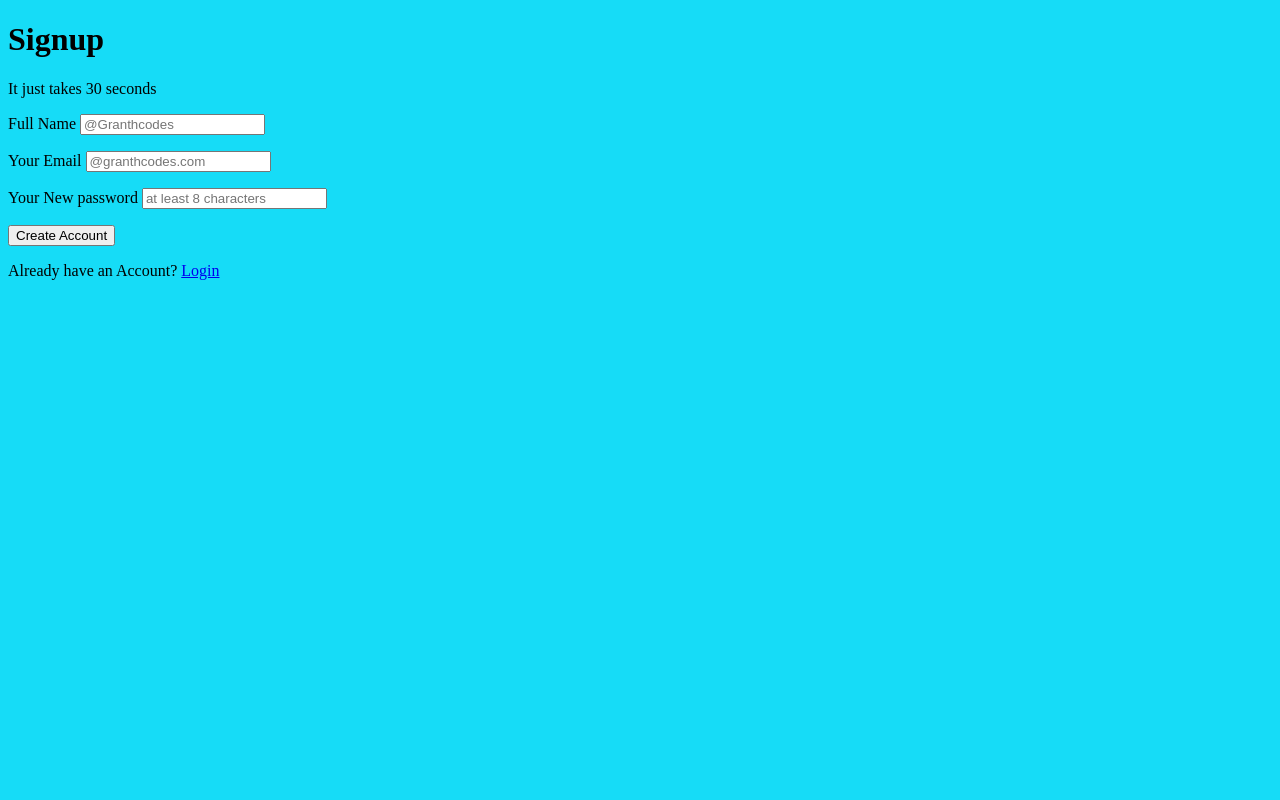
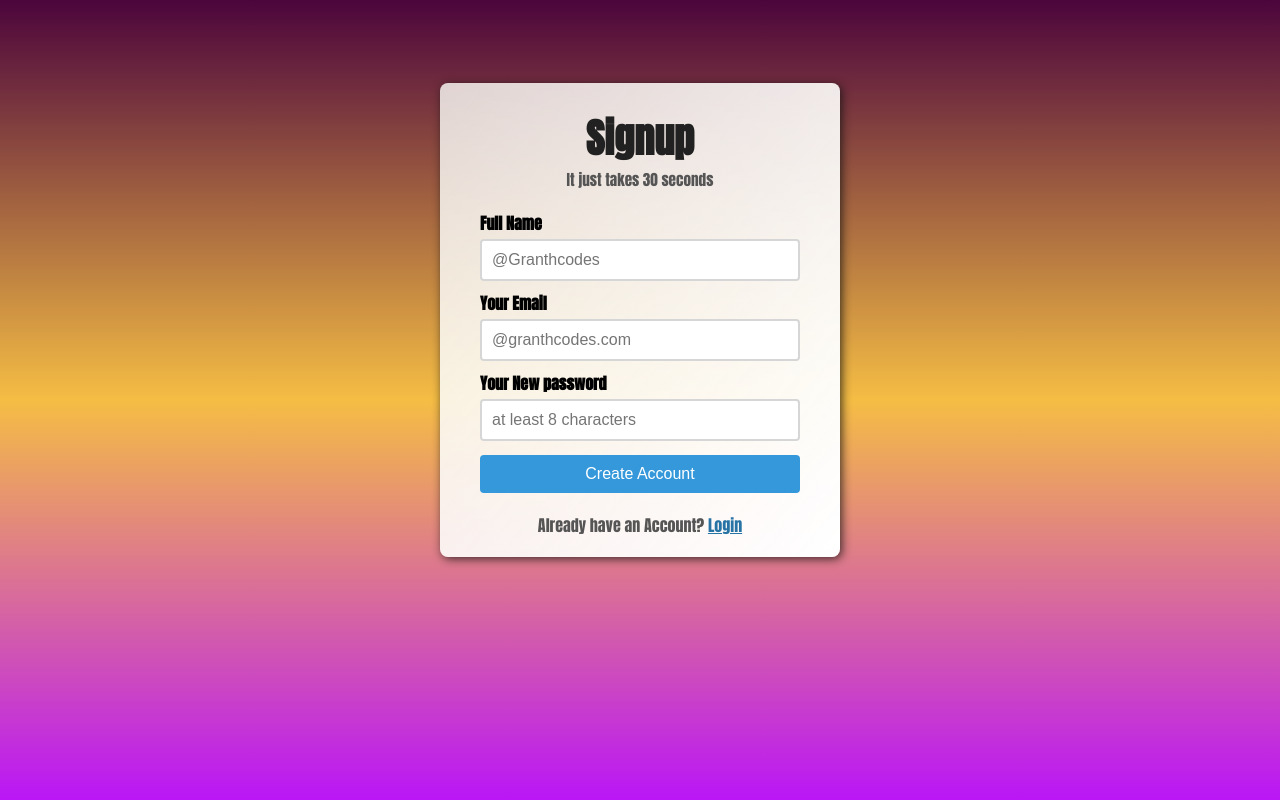
Before and after one commit to granthverma/CSS-BOOTCAMP, a plain HTML site: page signuppage/index.html in a window 1280 px wide. Drawn offline with Linux system fonts and the light colour scheme.

Commit message:
signup page

```diff
--- a/signuppage/style.css
+++ b/signuppage/style.css
@@ -1,5 +1,109 @@
 @import url('https://fonts.googleapis.com/css2?family=Anton&display=swap');
 
+*{
+    margin :0;
+    padding: 0;
+    box-sizing: border-box;
+}
+
+body {
+        font-family: 'Anton', sans-serif;
+}
+
+.outer-box{
+    width: 100vw;
+    height: 100vh;
+    background:linear-gradient(#4c053c ,#f5bd44 ,rgb(186, 22, 246)) ;
+}
+.inner-box {
+    width: 400px;
+    margin :0 auto;
+    position: relative;
+    top:40%;
+    transform: translateY(-50%);
+    padding: 20px 40px;
+    background: linear-gradient(to top left ,#ffffffff ,#f7f6f1d4);
+    backdrop-filter: blur(8px);
+    border-radius: 8px;
+    box-shadow: 2px 2px 10px #131312c9;
+    z-index:1;
+
+}
+
+.signup-header h1{
+    font-size: 2.5rem;
+    color: #212121;
+    text-align: center;
+}
+
+.signup-header{
+    font-size:0.95rem;
+    color :#555;
+    margin-top: 5px;
+    text-align: center;
+}
+.signup-body {
+    margin :20px 0;
+
+}
+
+.signup-body p{
+    margin:10px 0 ;
+
+}
+
+.signup-body p label {
+    display: block;
+    font-weight: bold;
+}
 
 
-body { background-color: rgb(22, 220, 247 , 180)};
+.signup-body p input {
+     width: 100%;
+     padding: 10px;
+     border:2px solid #cccc;
+     border-radius:4px ;
+     font-size :1rem ;
+     margin-top: 4px;
+
+}
+ .signup-body p input[type="submit"]{
+background-color: #3498db;
+border: none;
+color: white;
+cursor: pointer;
+
+ }
+
+
+ .signup-body p input[type="submit"]:hover{
+    background-color: #2773a5;
+ }
+
+ .signup-footer p{
+    color: #555;
+    text-align: center;
+ }
+
+ .signup-footer p a{
+    color: #2773a5;
+ }
+
+ /* .circle{
+    width: 100px;
+    height: 100px;
+    border-radius: 50px;
+    background: linear-gradient(to  top right #080808 ,#de0e0e);
+     position: absolute;
+
+ }
+
+  .c1{
+    top :100px;
+    left :30% ;
+ }
+
+ .c2{
+    bottom:100px;
+    right: 40%;
+ }  */
```
Also changed, not shown: signuppage/index.html (+2 -0 lines), 1 other file.
